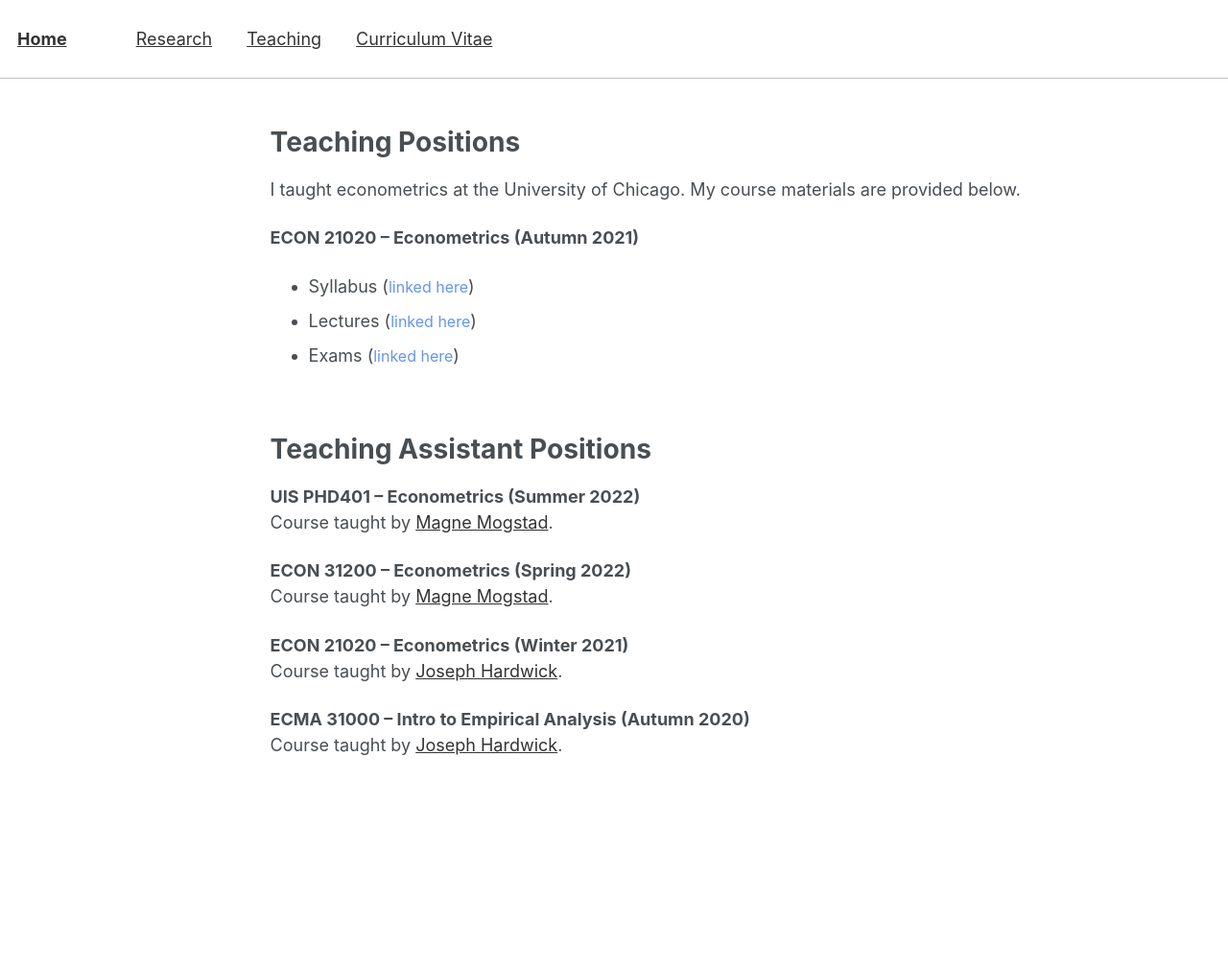
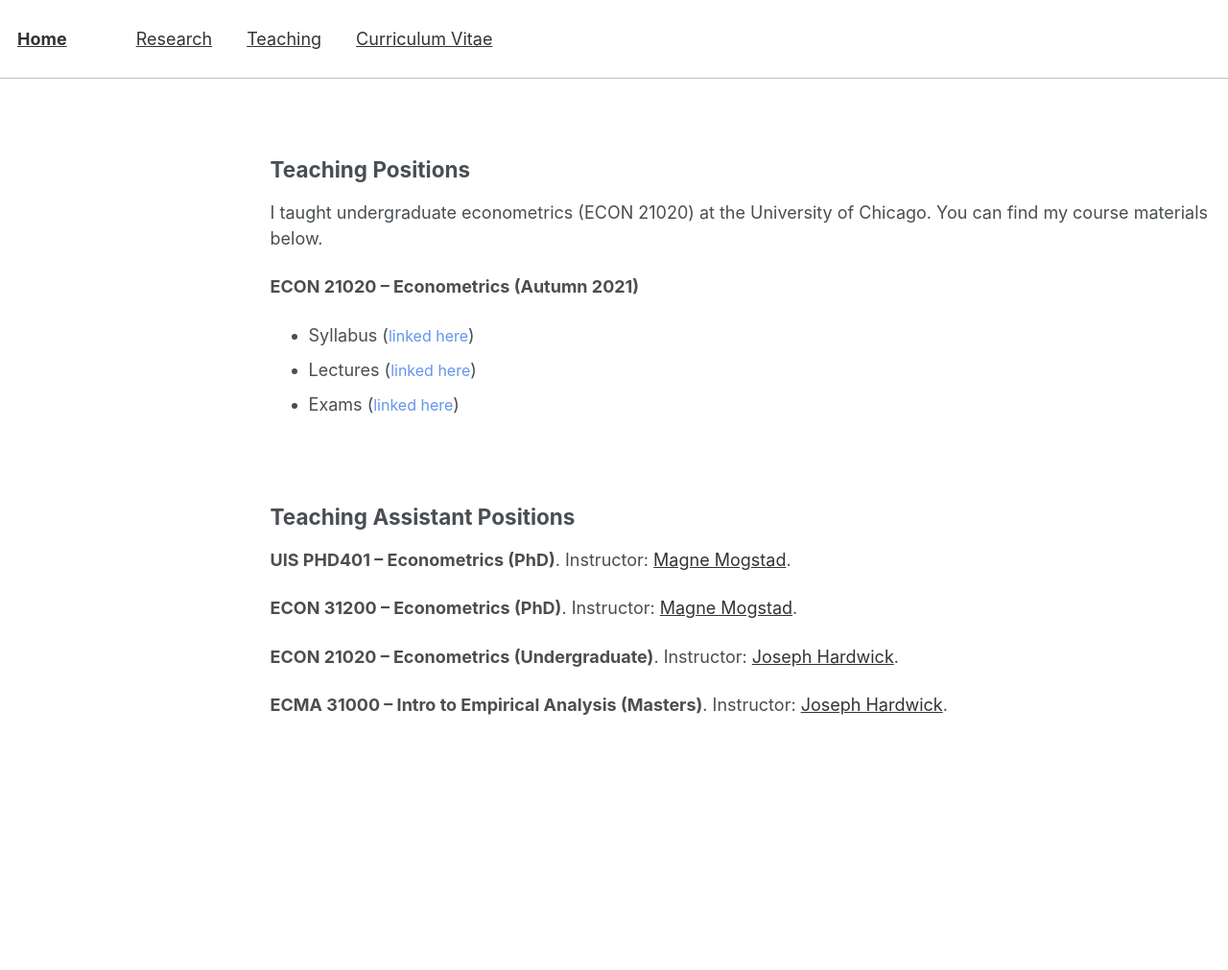
Before and after one commit to ovolpe/ovolpe.github.io, a Jekyll site: the page built from _pages/teaching.md, in a window 1280 px wide. Shown: the whole page at 96% size. Built offline with Jekyll 4.4.1, drawn with Linux system fonts in a browser that asks for light colours; after the commit the page ends 969 px from its top, so only the background shows below that.

Commit message:
Update teaching.md

```diff
--- a/_pages/teaching.md
+++ b/_pages/teaching.md
@@ -7,9 +7,9 @@ author_profile: false
 {% include base_path %}
 {% include dropdown_menu.html%}
 
-# Teaching Positions
+## Teaching Positions
 
-I taught econometrics at the University of Chicago. My course materials are provided below.
+I taught undergraduate econometrics (ECON 21020) at the University of Chicago. You can find my course materials below.
 
 **ECON 21020 &ndash; Econometrics (Autumn 2021)**
 <ul><li>Syllabus (<div class="dropdown">
@@ -37,16 +37,12 @@ I taught econometrics at the University of Chicago. My course materials are prov
 
 <br>
 
-# Teaching Assistant Positions
+## Teaching Assistant Positions
 
-**UIS PHD401 &ndash; Econometrics (Summer 2022)** <br>
-Course taught by [Magne Mogstad](https://sites.google.com/site/magnemogstad/).
+**UIS PHD401 &ndash; Econometrics (PhD)**. Instructor: [Magne Mogstad](https://sites.google.com/site/magnemogstad/).
 
-**ECON 31200 &ndash; Econometrics (Spring 2022)** <br>
-Course taught by [Magne Mogstad](https://sites.google.com/site/magnemogstad/).
+**ECON 31200 &ndash; Econometrics (PhD)**. Instructor: [Magne Mogstad](https://sites.google.com/site/magnemogstad/).
 
-**ECON 21020 &ndash; Econometrics (Winter 2021)** <br>
-Course taught by [Joseph Hardwick](https://economics.uchicago.edu/directory/joseph-hardwick).
+**ECON 21020 &ndash; Econometrics (Undergraduate)**. Instructor: [Joseph Hardwick](https://economics.uchicago.edu/directory/joseph-hardwick).
 
-**ECMA 31000 &ndash; Intro to Empirical Analysis (Autumn 2020)** <br>
-Course taught by [Joseph Hardwick](https://economics.uchicago.edu/directory/joseph-hardwick).
+**ECMA 31000 &ndash; Intro to Empirical Analysis (Masters)**. Instructor: [Joseph Hardwick](https://economics.uchicago.edu/directory/joseph-hardwick).
```
